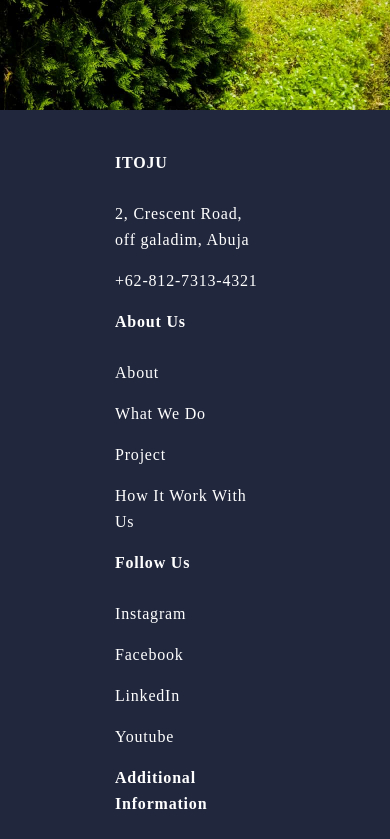
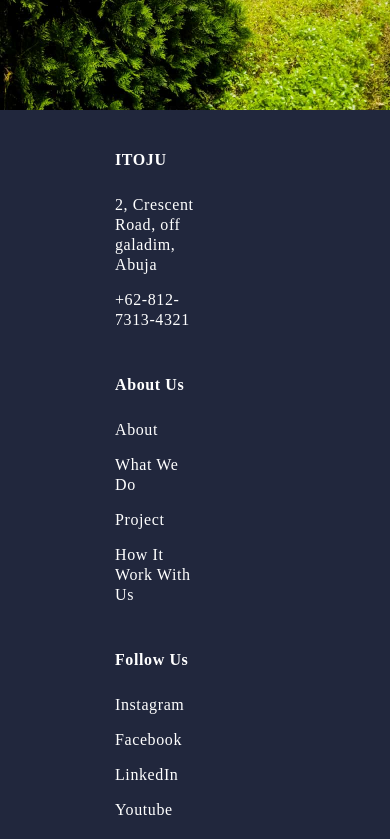
Before and after one commit to Aphatheology/TeamTitan-Hotel-Design-1, a plain HTML site: page index.html in a window 390 px wide. Shown: the part 540-1379 px from the top of the page. Drawn offline with Linux system fonts and the light colour scheme.

```diff
--- a/style.css
+++ b/style.css
@@ -191,11 +191,19 @@
         font-size: 12px;
     }
 
-    footer .footer-links {
-        display: block;
+    footer .footer-links div {
+        width: 45%;
     }
 
-    footer .footer-links div {
-        width: 80%;
-    }
+    footer .footer-links {
+    display: flex;
+    flex-direction: row;
+    flex-wrap: wrap;
+    width: 100%;
+    margin-bottom: 15px;
+    font-size: 12px;
+    line-height: 20px;
+    letter-spacing: 0.05em;
 }
+
+}
```
